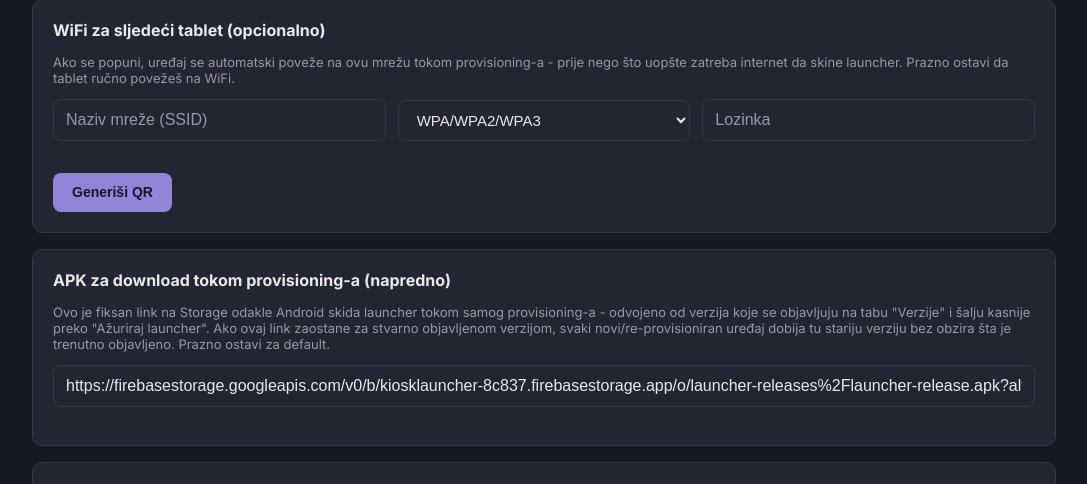
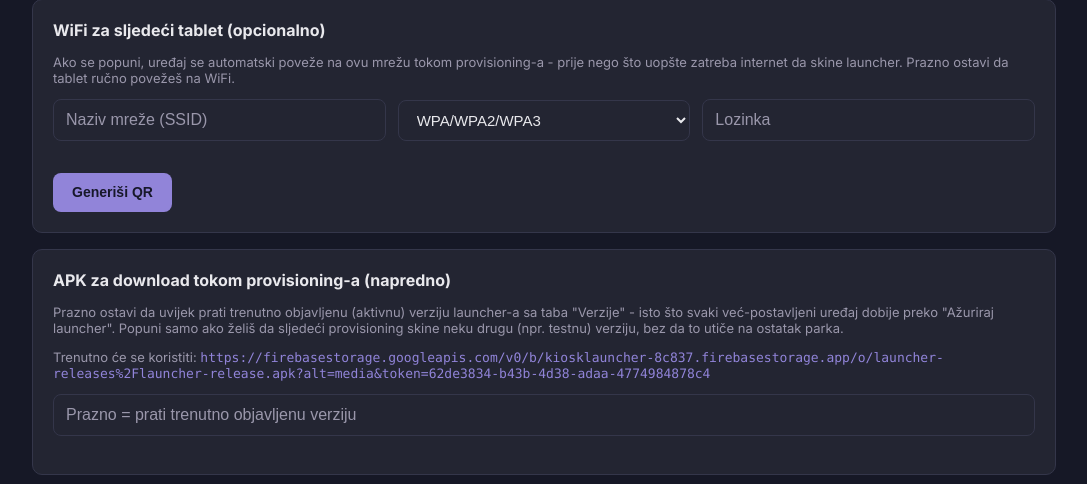
Before and after one commit to eightman0/karika-kmm, a FastAPI app: page /provisioning in a window 1280 px wide. Shown: the part 345-829 px from the top of the page, without its empty margins (96-1183 px from the left). Run offline with FastAPI, Linux system fonts and the light colour scheme; the visitor is signed in with stand-in values (Sample User, id 1); data that the repository does not hold is empty.

Commit message:
Follow the currently published launcher version for provisioning
Instead of only ever falling back to the old hardcoded Storage URL,
the provisioning APK download location now defaults to whatever is
currently published/activated for the launcher - the exact same build
every already-provisioned device gets via Azuriraj launcher/self-
update. An explicit override still wins when set, for provisioning a
one-off build without touching what the rest of the fleet is on. Only
falls back to the old hardcoded URL if nothing has ever been
published at all.

The provisioning page now shows which URL will actually be used, and
the override field itself is empty by default rather than pre-filled,
so it is clear at a glance whether provisioning is following the
published version or pinned to something else.

Co-Authored-By: Claude Sonnet 5 <noreply@anthropic.com>

```diff
--- a/admin-dashboard/app/main.py
+++ b/admin-dashboard/app/main.py
@@ -422,7 +422,8 @@ def provisioning_page(request: Request, generated: str | None = None):
             "wifi_ssid": saved.get("wifi_ssid") or "",
             "wifi_password": saved.get("wifi_password") or "",
             "wifi_security_type": saved.get("wifi_security_type") or "WPA",
-            "apk_download_url": saved.get("apk_download_url") or provisioning.DEFAULT_APK_DOWNLOAD_URL,
+            "apk_download_url": saved.get("apk_download_url") or "",
+            "resolved_apk_download_url": provisioning.resolve_apk_download_url(saved),
             "generated": bool(generated),
             "active_page": "provisioning",
         },
@@ -453,7 +454,7 @@ def generate_provisioning_qr(
         ssid,
         wifi_password if ssid else None,
         wifi_security_type if ssid else None,
-        url if url and url != provisioning.DEFAULT_APK_DOWNLOAD_URL else None,
+        url or None,
     )
     return RedirectResponse("/provisioning?generated=1", status_code=303)
 
--- a/admin-dashboard/app/templates/provisioning.html
+++ b/admin-dashboard/app/templates/provisioning.html
@@ -35,9 +35,10 @@
 
 <div class="card">
   <h2>APK za download tokom provisioning-a (napredno)</h2>
-  <p class="hint">Ovo je fiksan link na Storage odakle Android skida launcher tokom samog provisioning-a - odvojeno od verzija koje se objavljuju na tabu "Verzije" i šalju kasnije preko "Ažuriraj launcher". Ako ovaj link zaostane za stvarno objavljenom verzijom, svaki novi/re-provisioniran uređaj dobija tu stariju verziju bez obzira šta je trenutno objavljeno. Prazno ostavi za default.</p>
+  <p class="hint">Prazno ostavi da uvijek prati trenutno objavljenu (aktivnu) verziju launcher-a sa taba "Verzije" - isto što svaki već-postavljeni uređaj dobije preko "Ažuriraj launcher". Popuni samo ako želiš da sljedeći provisioning skine neku drugu (npr. testnu) verziju, bez da to utiče na ostatak parka.</p>
+  <p class="hint">Trenutno će se koristiti: <span class="mono-id">{{ resolved_apk_download_url }}</span></p>
   <div class="toolbar">
-    <input class="search-input" type="text" name="apk_download_url" form="provisioning-form" value="{{ apk_download_url }}" placeholder="https://..." style="flex: 1 1 100%;">
+    <input class="search-input" type="text" name="apk_download_url" form="provisioning-form" value="{{ apk_download_url }}" placeholder="Prazno = prati trenutno objavljenu verziju" style="flex: 1 1 100%;">
   </div>
 </div>
 
```
Also changed, not shown: admin-dashboard/app/provisioning.py (+22 -6 lines).
